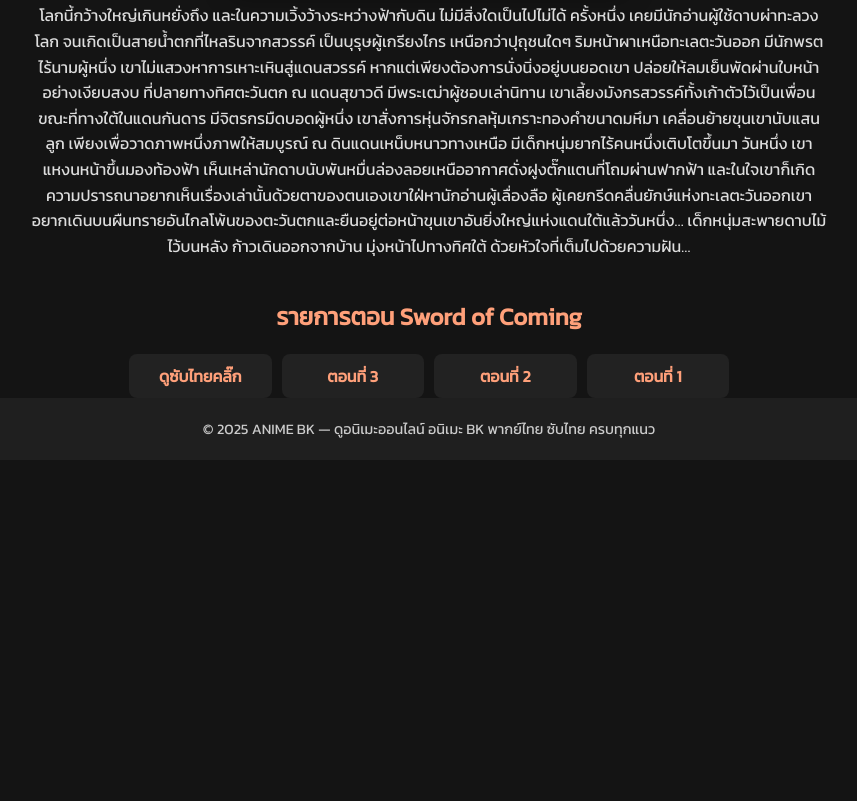
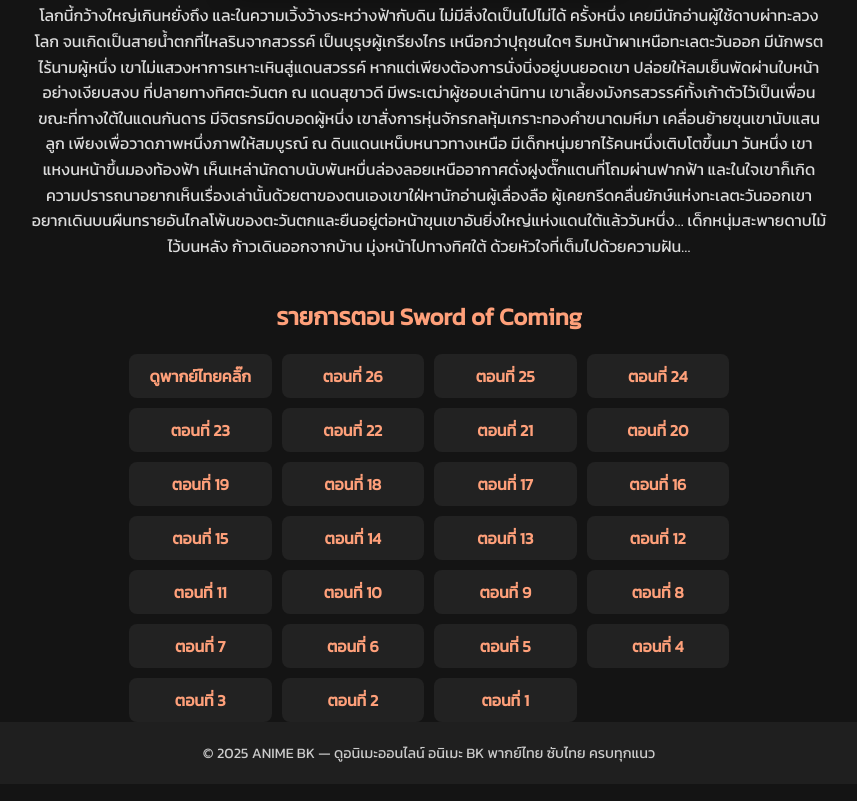
Before and after one commit to sword-of-coming/sword-of-coming.github.io, a plain HTML site: page index.html in a window 1280 px wide. Shown: the part 469-1270 px from the top of the page, without its empty margins (211-1068 px from the left). Before the commit the page ends 959 px from the top, so only its background shows below. Drawn offline with Linux system fonts and the light colour scheme.

Commit message:
Update index.html

```diff
--- a/index.html
+++ b/index.html
@@ -203,12 +203,36 @@ nav.active {
   <h2>รายการตอน Sword of Coming</h2>
   <ul class="episode-list">
 
-    <li><a href="sub">ดูซับไทยคลิ๊ก</a></li>
+    <li><a href="thai">ดูพากย์ไทยคลิ๊ก</a></li>
 
 
-<li><a href="Gachiakuta-ep3.html">ตอนที่ 3</a></li>
-<li><a href="Gachiakuta-ep2.html">ตอนที่ 2</a></li>
-<li><a href="Gachiakuta-ep1.html">ตอนที่ 1</a></li>
+
+  <li><a href="sword-of-coming-ep26.html">ตอนที่ 26</a></li>
+  <li><a href="sword-of-coming-ep25.html">ตอนที่ 25</a></li>
+  <li><a href="sword-of-coming-ep24.html">ตอนที่ 24</a></li>
+  <li><a href="sword-of-coming-ep23.html">ตอนที่ 23</a></li>
+  <li><a href="sword-of-coming-ep22.html">ตอนที่ 22</a></li>
+  <li><a href="sword-of-coming-ep21.html">ตอนที่ 21</a></li>
+  <li><a href="sword-of-coming-ep20.html">ตอนที่ 20</a></li>
+  <li><a href="sword-of-coming-ep19.html">ตอนที่ 19</a></li>
+  <li><a href="sword-of-coming-ep18.html">ตอนที่ 18</a></li>
+  <li><a href="sword-of-coming-ep17.html">ตอนที่ 17</a></li>
+  <li><a href="sword-of-coming-ep16.html">ตอนที่ 16</a></li>
+  <li><a href="sword-of-coming-ep15.html">ตอนที่ 15</a></li>
+  <li><a href="sword-of-coming-ep14.html">ตอนที่ 14</a></li>
+  <li><a href="sword-of-coming-ep13.html">ตอนที่ 13</a></li>
+  <li><a href="sword-of-coming-ep12.html">ตอนที่ 12</a></li>
+  <li><a href="sword-of-coming-ep11.html">ตอนที่ 11</a></li>
+  <li><a href="sword-of-coming-ep10.html">ตอนที่ 10</a></li>
+  <li><a href="sword-of-coming-ep9.html">ตอนที่ 9</a></li>
+  <li><a href="sword-of-coming-ep8.html">ตอนที่ 8</a></li>
+  <li><a href="sword-of-coming-ep7.html">ตอนที่ 7</a></li>
+  <li><a href="sword-of-coming-ep6.html">ตอนที่ 6</a></li>
+  <li><a href="sword-of-coming-ep5.html">ตอนที่ 5</a></li>
+  <li><a href="sword-of-coming-ep4.html">ตอนที่ 4</a></li>
+  <li><a href="sword-of-coming-ep3.html">ตอนที่ 3</a></li>
+  <li><a href="sword-of-coming-ep2.html">ตอนที่ 2</a></li>
+  <li><a href="sword-of-coming-ep1.html">ตอนที่ 1</a></li>
 
 
   </ul>
```
